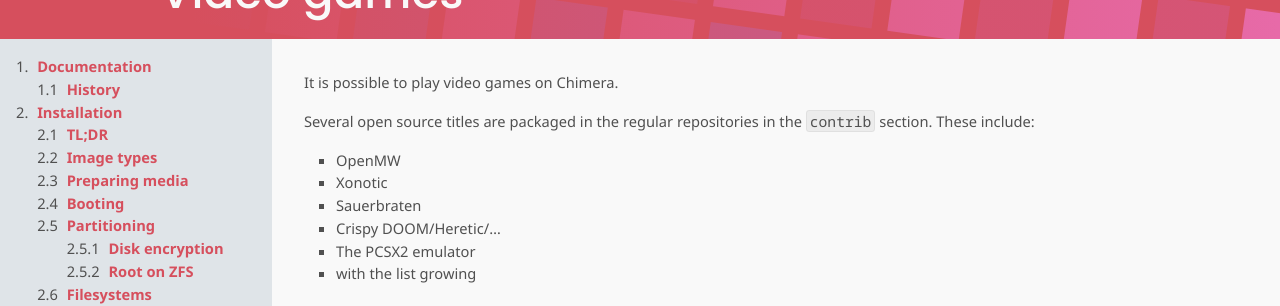
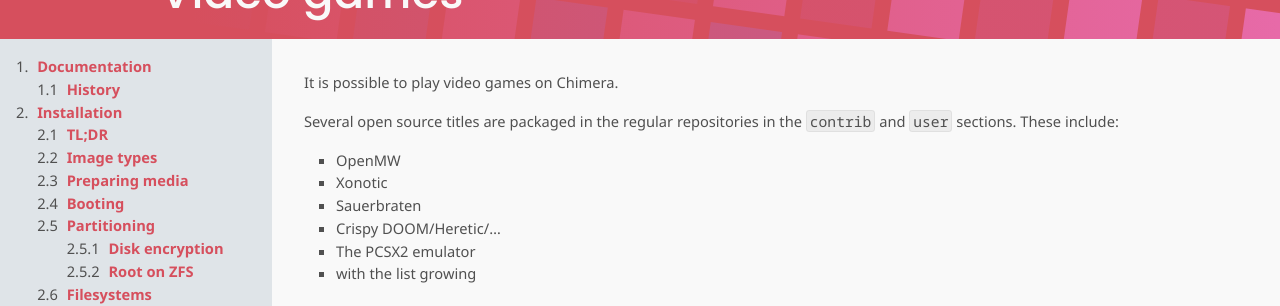
Before and after one commit to chimera-linux/chimera-linux.github.io, a Jekyll site: the page built from _docs/configuration/games.md, in a window 1280 px wide. Shown: the part 127-433 px from the top of the page. Built offline with Jekyll 4.4.1, drawn with Linux system fonts in a browser that asks for light colours.

Commit message:
pcsx2 is not in contrib any longer, update games section in docs

```diff
--- a/_docs/configuration/games.md
+++ b/_docs/configuration/games.md
@@ -7,7 +7,7 @@
 It is possible to play video games on Chimera.
 
 Several open source titles are packaged in the regular repositories in
-the `contrib` section. These include:
+the `contrib` and `user` sections. These include:
 
 * OpenMW
 * Xonotic
```
